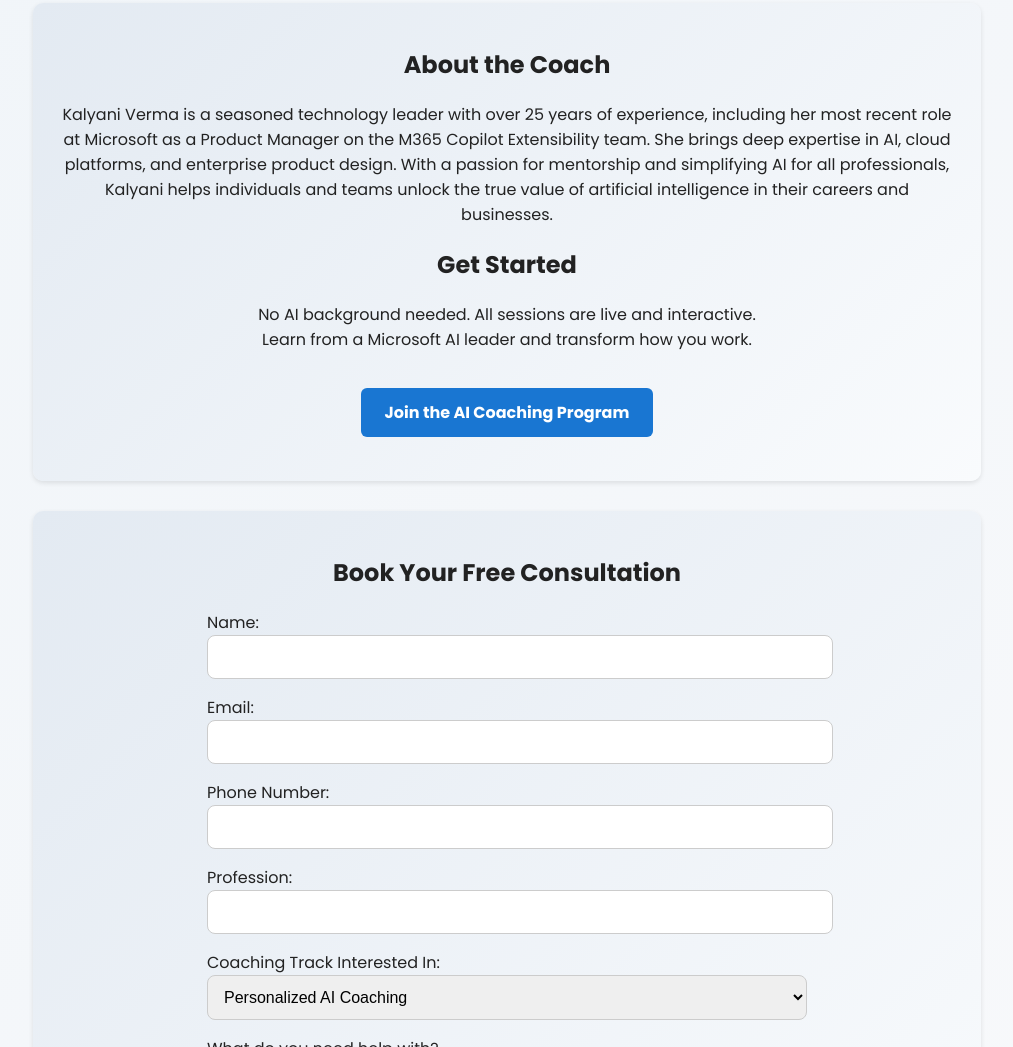
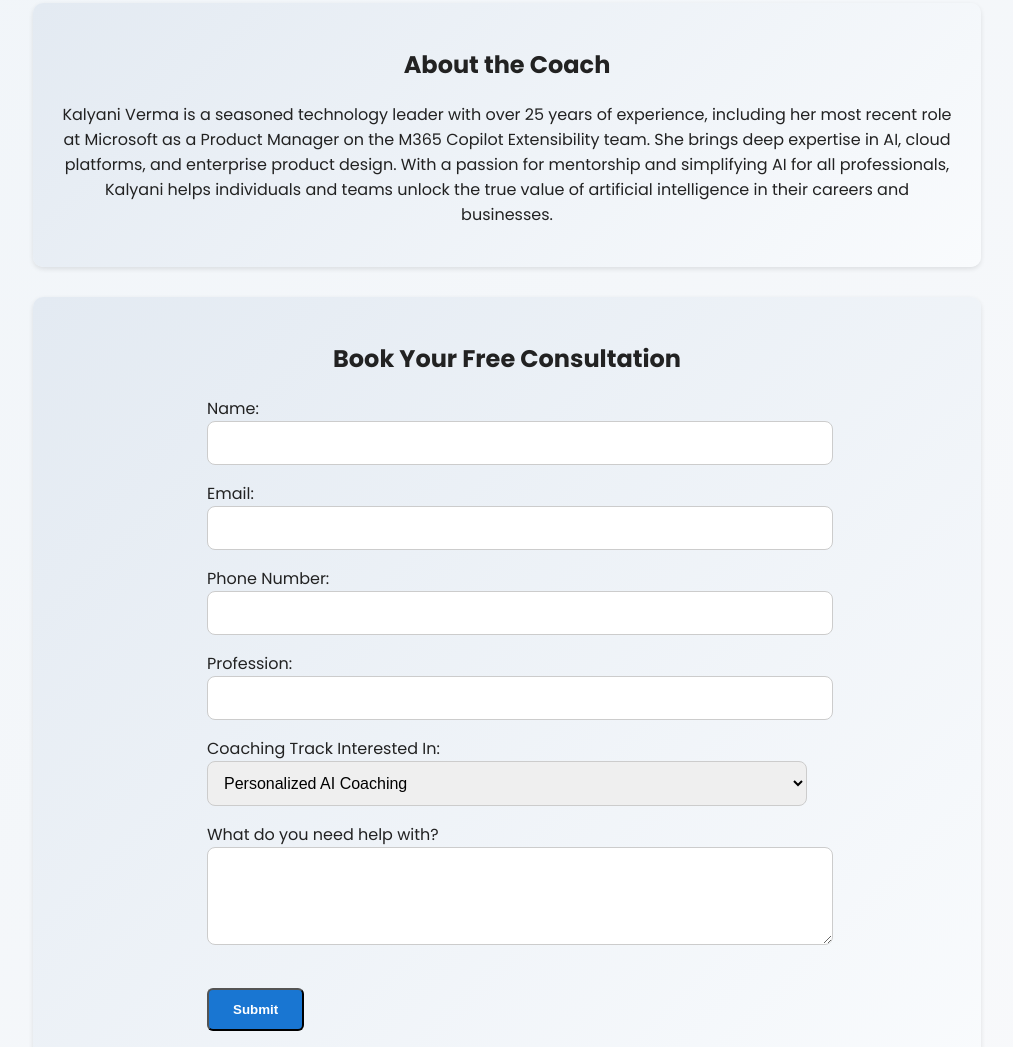
Before and after one commit to ezaillc/website, a plain HTML site: page AITraining.html in a window 1280 px wide. Shown: the part 1335-2382 px from the top of the page, without its empty margins (133-1146 px from the left). Drawn offline with Linux system fonts and the light colour scheme.

Commit message:
Update AITraining.html

```diff
--- a/AITraining.html
+++ b/AITraining.html
@@ -142,9 +142,6 @@
   <section class="summary" id="contact-form">
     <h2>About the Coach</h2>
     <p>Kalyani Verma is a seasoned technology leader with over 25 years of experience, including her most recent role at Microsoft as a Product Manager on the M365 Copilot Extensibility team. She brings deep expertise in AI, cloud platforms, and enterprise product design. With a passion for mentorship and simplifying AI for all professionals, Kalyani helps individuals and teams unlock the true value of artificial intelligence in their careers and businesses.</p>
-  <h2>Get Started</h2>
-    <p>No AI background needed. All sessions are live and interactive.<br>Learn from a Microsoft AI leader and transform how you work.</p>
-    <a href="#" class="cta-button">Join the AI Coaching Program</a>
   </section>
 
   <section class="summary">
```
